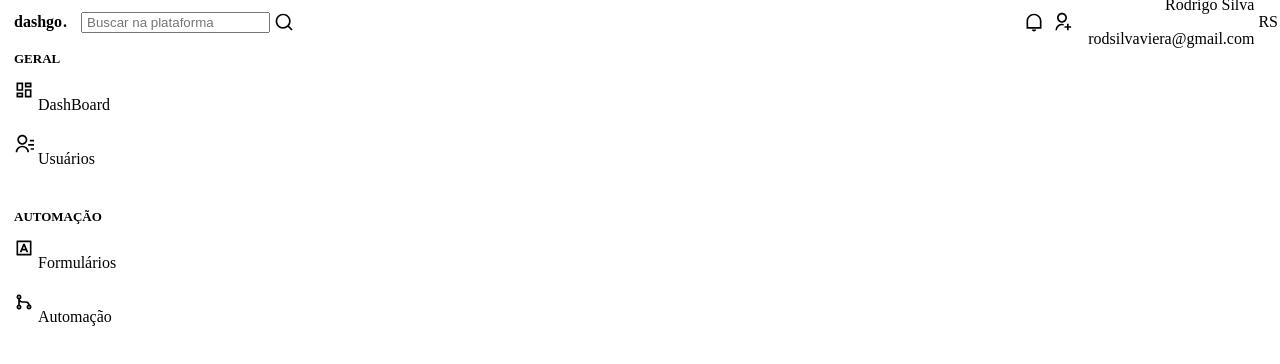
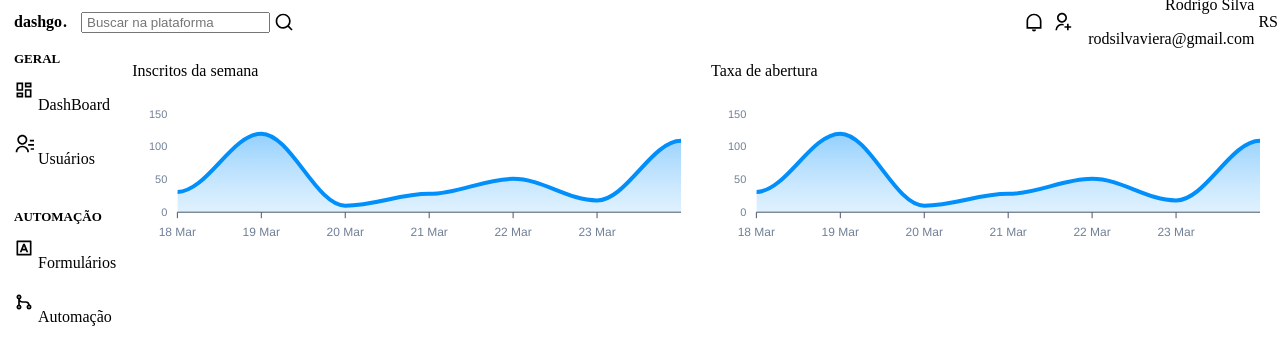
Before and after one commit to souleaterv2/adm-dashboard, a Next.js app: page /dashboard in a window 1280 px wide. Shown: the top 364 px of the page. Built offline with nearby package versions, Linux system fonts and the light colour scheme.

Commit message:
page-dasboard-add-chat

```diff
--- a/package.json
+++ b/package.json
@@ -11,9 +11,11 @@
     "@chakra-ui/react": "^1.4.2",
     "@emotion/react": "^11",
     "@emotion/styled": "^11",
+    "apexcharts": "^3.26.0",
     "framer-motion": "^4",
     "next": "10.1.2",
     "react": "17.0.2",
+    "react-apexcharts": "^1.3.7",
     "react-dom": "17.0.2",
     "react-icons": "^4.2.0"
   },
--- a/src/pages/dashboard.tsx
+++ b/src/pages/dashboard.tsx
@@ -1,8 +1,54 @@
 import Head from "next/head";
-import { Flex } from "@chakra-ui/react";
+import dynamic from "next/dynamic";
+import { Flex, SimpleGrid, Box, Text, theme } from "@chakra-ui/react";
 
 import { Header } from "../components/Header";
 import { Sidebar } from "../components/Sidebar";
+
+const Chart = dynamic(() => import("react-apexcharts"), {
+  ssr: false,
+});
+
+const options = {
+  chart: {
+    toolbar: {
+      show: false,
+    },
+    zoom: {
+      enabled: false,
+    },
+    foreColor: theme.colors.gray[500],
+  },
+  grid: {
+    show: false,
+  },
+  dataLabels: {
+    enabled: false,
+  },
+  tooltip: {
+    enabled: false,
+  },
+  xaxis: {
+    type: "datetime",
+    axisBorder: {
+      color: theme.colors.gray[600],
+    },
+    axisTicks: {
+      color: theme.colors.gray[600],
+    },
+    categories: [
+      "2021-03-18T00:00:00.00Z",
+      "2021-03-19T00:00:00.00Z",
+      "2021-03-20T00:00:00.00Z",
+      "2021-03-21T00:00:00.00Z",
+      "2021-03-22T00:00:00.00Z",
+      "2021-03-23T00:00:00.00Z",
+      "2021-03-24T00:00:00.00Z",
+    ],
+  },
+};
+
+const series = [{ name: "series1", data: [31, 120, 10, 28, 51, 18, 109] }];
 
 export default function Dashboard() {
   return (
@@ -14,6 +60,30 @@
         <Header />
         <Flex w="100%" my="6" maxWidth={1400} mx="auto" px="6">
           <Sidebar />
+          <SimpleGrid flex="1" gap="4" minChildWidth="320px" align="flex-start">
+            <Box p="8" bg="gray.800" borderRadius={8} pb="4">
+              <Text fontSize="lg" mb="4">
+                Inscritos da semana
+              </Text>
+              <Chart
+                type="area"
+                height={160}
+                options={options}
+                series={series}
+              />
+            </Box>
+            <Box p="8" bg="gray.800" borderRadius={8} pb="4">
+              <Text fontSize="lg" mb="4">
+                Taxa de abertura
+              </Text>
+              <Chart
+                type="area"
+                height={160}
+                options={options}
+                series={series}
+              />
+            </Box>
+          </SimpleGrid>
         </Flex>
       </Flex>
     </>
```
Also changed, not shown: 1 other file (tests, documents, lock files or other folders).
